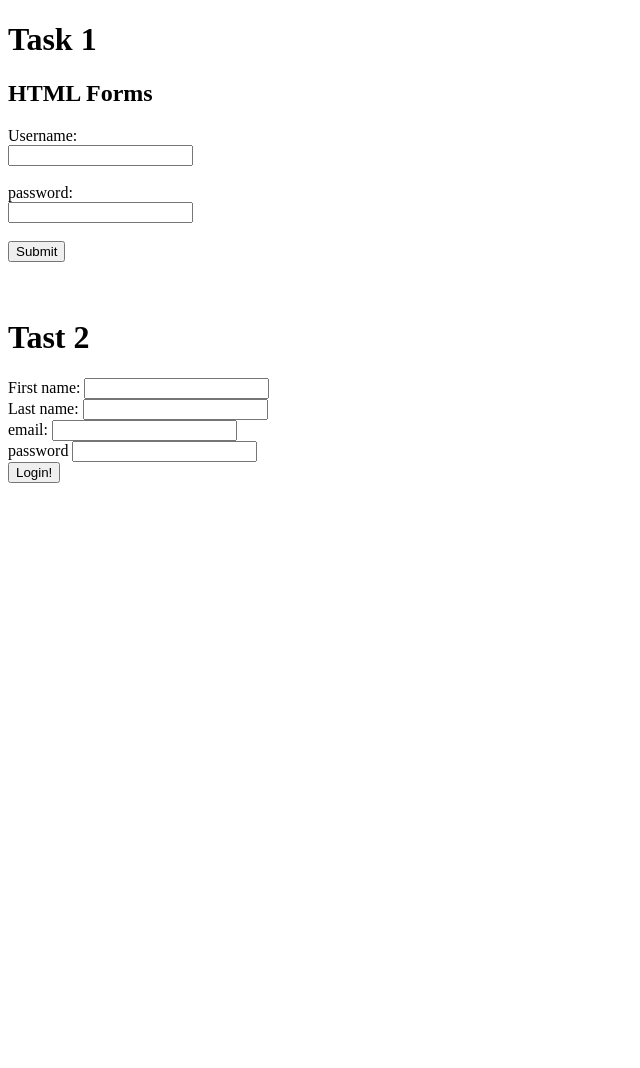
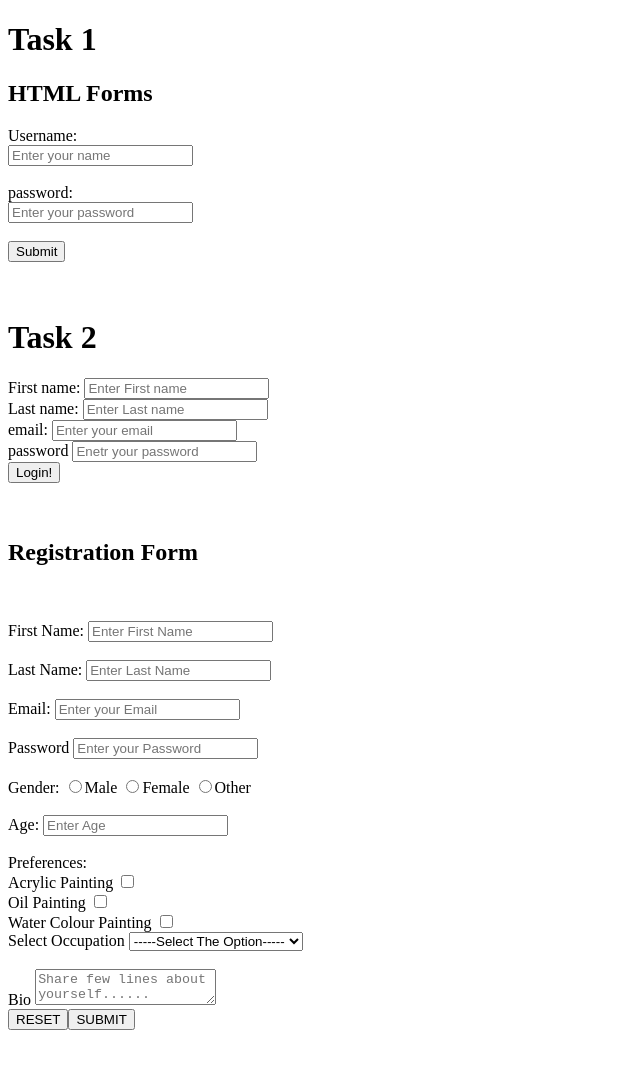
Before and after one commit to dpreakdi858-8/prasad, a plain HTML site: page HTML Forms tag.html in a window 1280 px wide. Shown: the whole page, without its empty margins (0-640 px from the left). Before the commit the page ends 800 px from the top, so only its background shows below. Drawn offline with Linux system fonts and the light colour scheme.

Commit message:
Add files via upload

```diff
--- a/HTML Forms tag.html
+++ b/HTML Forms tag.html
@@ -10,25 +10,66 @@
     <h2>HTML Forms</h2>
     <form>
         <label>Username:</label><br>
-        <input type="text"><br><br>
+        <input type="text" placeholder="Enter your name" maxlength="11" required><br><br>
         <label>password:</label><br>
-        <input type="password"><br><br>
+        <input type="password" placeholder="Enter your password" maxlength="10" required><br><br>
         <button>Submit</button>
 
     </form>
     <br><br>
-    <h1>Tast 2</h1>
+    <h1>Task 2</h1>
     <form>
         <label>First name: </label>
-        <input type="text"><br>
+        <input type="text" placeholder="Enter First name" maxlength="11" required><br>
         <label>Last name: </label>
-        <input type="text"><br>
+        <input type="text" placeholder="Enter Last name" maxlength="6" required><br>
         <label>email: </label>
-        <input type="text"><br>
+        <input type="email" placeholder="Enter your email" maxlength="25" required><br>
         <label>password</label>
-        <input type="password"><br>
+        <input type="password" placeholder="Enetr your password" maxlength="10" required><br>
         <button>Login!</button>
 
     </form>
+    <br><br>
+    <form>
+    <h2>Registration Form</h2><br><br>
+    <label>First Name: </label>
+    <input type="text" placeholder="Enter First Name" maxlength="15"required><br><br>
+    <label>Last Name: </label>
+    <input type="text" placeholder="Enter Last Name" maxlength="10"><br><br>
+    <label>Email: </label>
+    <input type="email" placeholder="Enter your Email" maxlength="25" required><br><br>
+    <label>Password</label>
+    <input type="password" placeholder="Enter your Password" maxlength="11" required><br><br>
+    <label>Gender: </label>
+    <input type="radio" name="Prasad">Male
+    <input type="radio" name="Prasad">Female
+    <input type="radio" name="Prasad">Other<br><br>
+    <label>Age: </label>
+    <input type="number" placeholder="Enter Age"><br><br>
+    <label>Preferences: </label><br>
+    <label>Acrylic Painting </label>
+    <input type="checkbox"><br>
+    <label>Oil Painting </label>
+    <input type="checkbox"><br>
+    <label>Water Colour Painting</label>
+    <input type="checkbox"><br>
+    <label>Select Occupation</label>
+    <select>
+        <option>-----Select The Option-----</option>
+        <option>Student</option>
+        <option>Employed</option>
+        <option>UnEmployed</option>
+        <option>Fresher</option>
+        <option>Experience</option>
+        <option>None of the above</option>
+    </select><br><br>
+        <label>Bio</label>
+        <textarea placeholder="Share few lines about yourself......"></textarea><br>
+        <button>RESET</button><button>SUBMIT</button>
+
+
+    </form>
+    <br><br>
 </body>
 </html>
```
